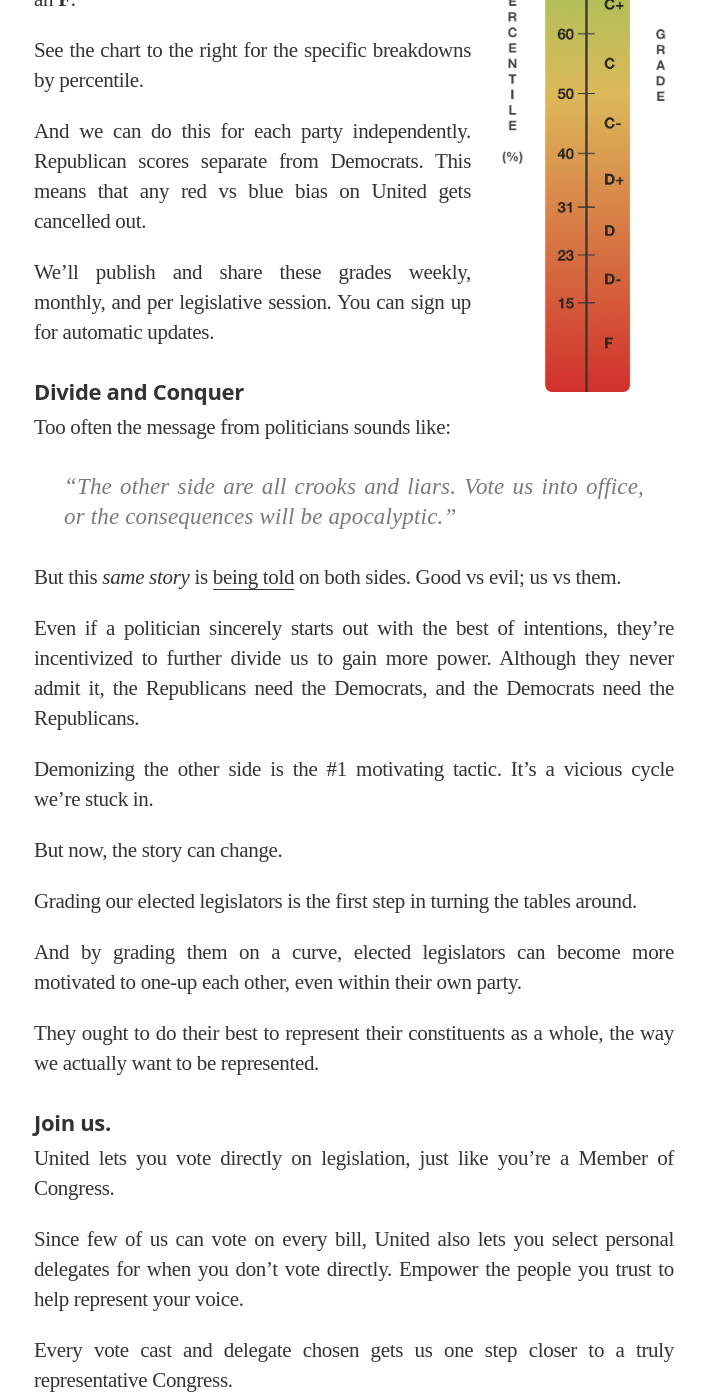
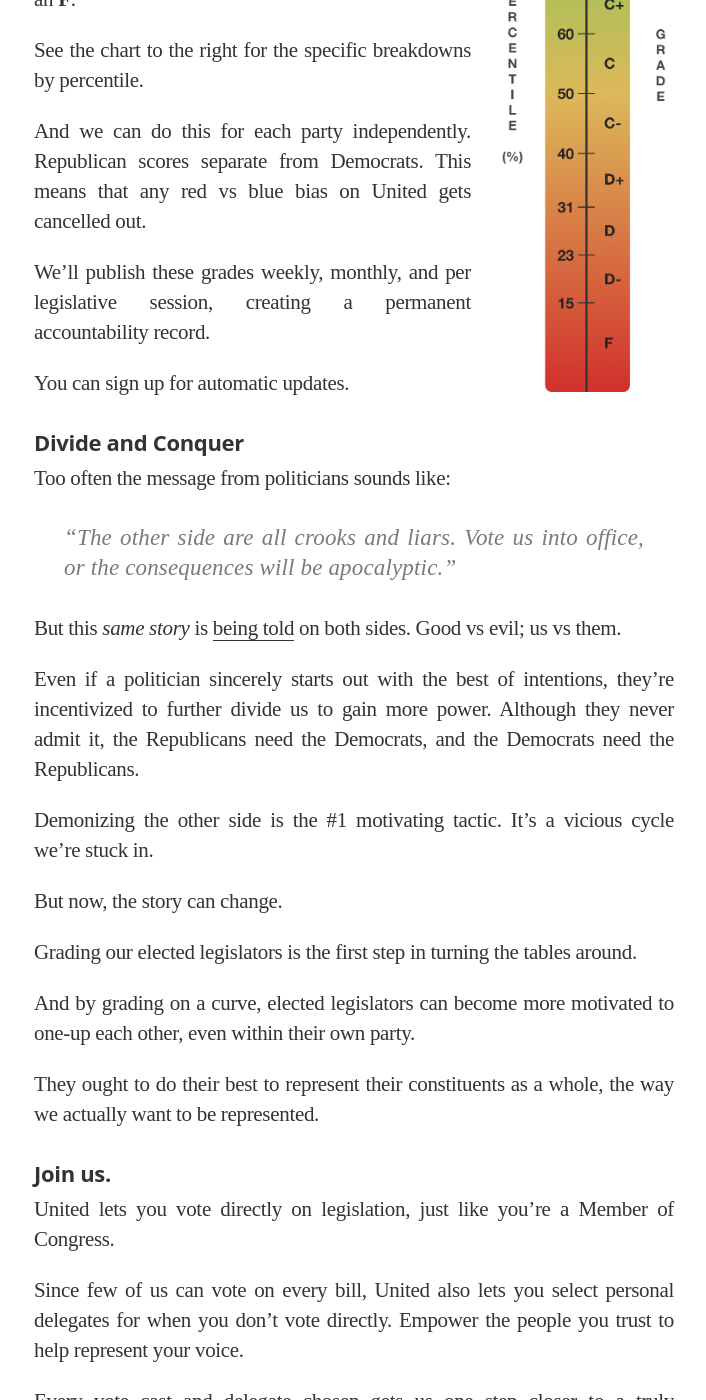
Before and after one commit to voteliquid/blog, a Jekyll site: the page built from _posts/2017-12-08-give-your-rep-an-f-introducing-united-legislator-grades.md, in a window 1280 px wide and 1400 px high, scrolled down 3009 px. Shown: the whole window, without its empty margins (286-992 px from the left). Built offline with Jekyll 4.4.1, drawn with Linux system fonts in a browser that asks for light colours; nearby versions of some CDN libraries; some web fonts are replaced.

Commit message:
Continue refining 'Introducing Grades'

```diff
--- a/_posts/2017-12-08-give-your-rep-an-f-introducing-united-legislator-grades.md
+++ b/_posts/2017-12-08-give-your-rep-an-f-introducing-united-legislator-grades.md
@@ -94,7 +94,9 @@ See the chart to the right for the specific breakdowns by percentile.
 
 And we can do this for each party independently. Republican scores separate from Democrats. This means that any red vs blue bias on United gets cancelled out.
 
-We'll publish and share these grades weekly, monthly, and per legislative session. You can sign up for automatic updates.
+We'll publish these grades weekly, monthly, and per legislative session, creating a permanent accountability record.
+
+You can sign up for automatic updates.
 
 #### Divide and Conquer
 
@@ -112,7 +114,7 @@ But now, the story can change.
 
 Grading our elected legislators is the first step in turning the tables around.
 
-And by grading them on a curve, elected legislators can become more motivated to one-up each other, even within their own party.
+And by grading on a curve, elected legislators can become more motivated to one-up each other, even within their own party.
 
 They ought to do their best to represent their constituents as a whole, the way we actually want to be represented.
 
```
